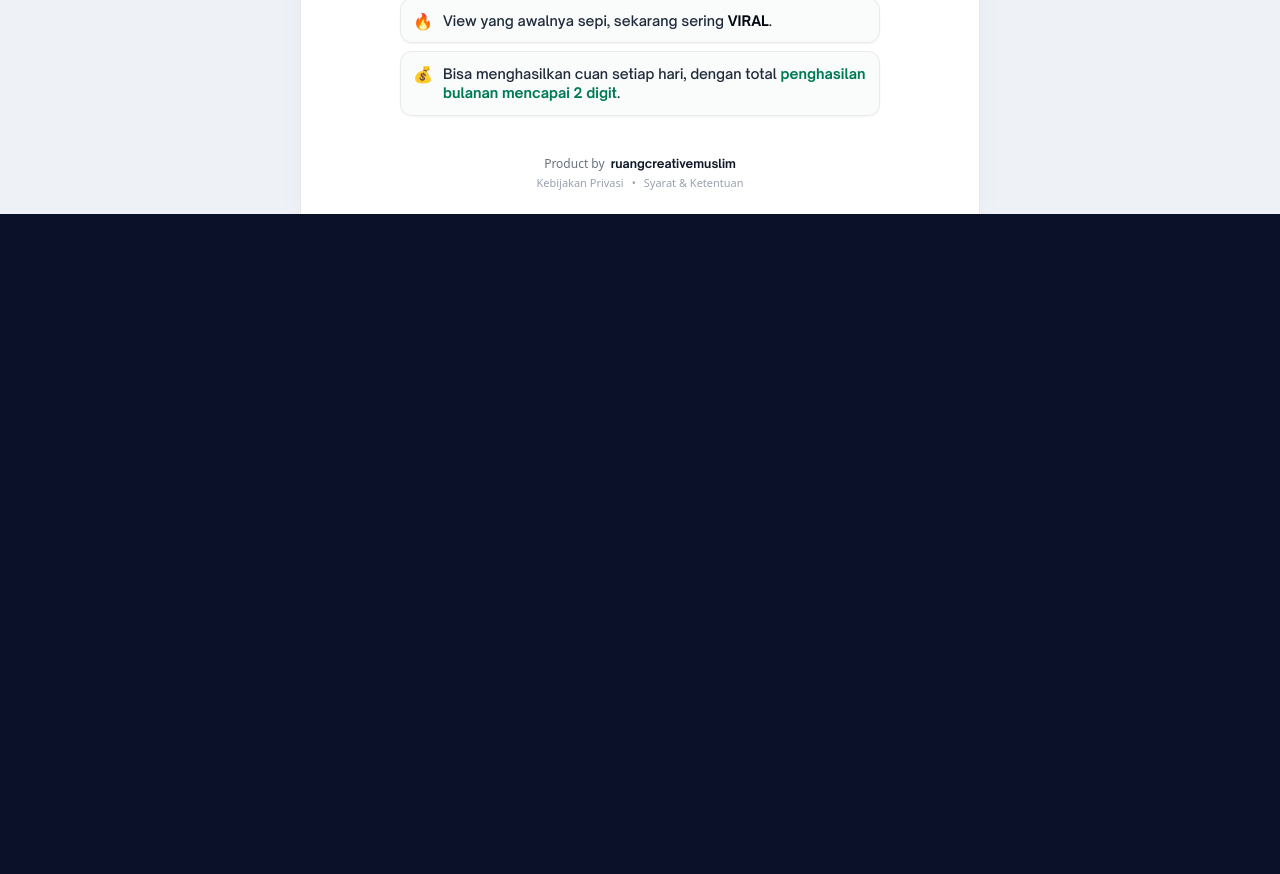
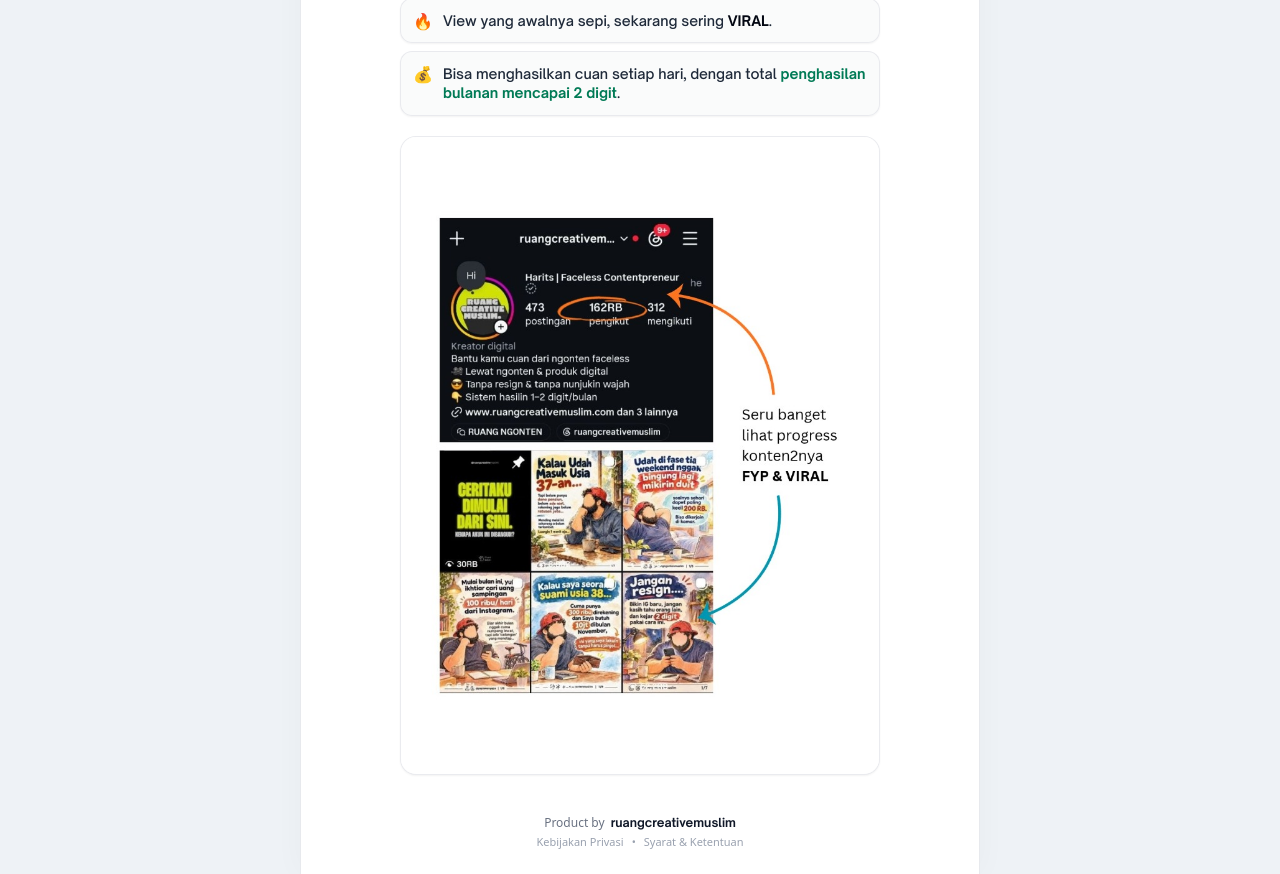
Before and after one commit to anggasrimugiarahayu/ngontenpakeai, a Next.js app: page /cuan-faceless in a window 1280 px wide. Shown: the part 840-1714 px from the top of the page. Before the commit the page ends 1054 px from the top, so only its background shows below. Built offline with nearby package versions, Linux system fonts and the light colour scheme; no server answers; the database is empty.

Commit message:
feat(cuan-faceless): add visual proof screenshot card under story achievements

```diff
--- a/src/app/cuan-faceless/page.tsx
+++ b/src/app/cuan-faceless/page.tsx
@@ -1,4 +1,5 @@
 import type { Metadata } from "next";
+import Image from "next/image";
 import Link from "next/link";
 import { Check } from "lucide-react";
 import { LightModeLock } from "./LightModeLock";
@@ -131,6 +132,20 @@ export default function CuanFacelessLandingPage() {
                 </div>
               </div>
             </div>
+
+            {/* Visual Social Proof Card */}
+            <div className="mt-4 sm:mt-5 w-full flex justify-center">
+              <div className="w-full overflow-hidden rounded-2xl border border-gray-200/80 shadow-xs bg-white">
+                <Image
+                  src="/cuan-faceless/bukti-instagram-162k.jpg"
+                  alt="Bukti akun Instagram ruangcreativemuslim 162 ribu followers dan konten viral"
+                  width={768}
+                  height={1024}
+                  className="w-full h-auto object-contain block"
+                  priority
+                />
+              </div>
+            </div>
           </div>
 
         </main>
```
Also changed, not shown: public/cuan-faceless/bukti-instagram-162k.jpg (added).
